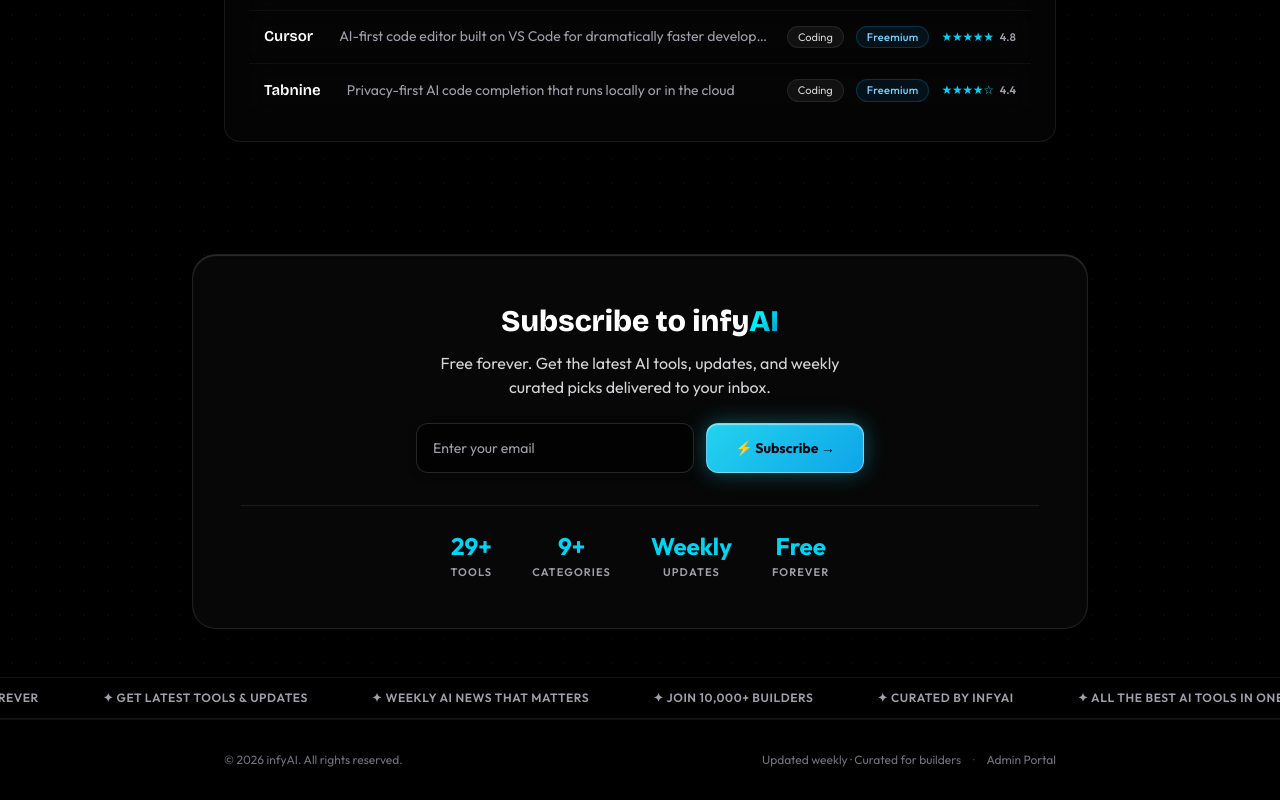
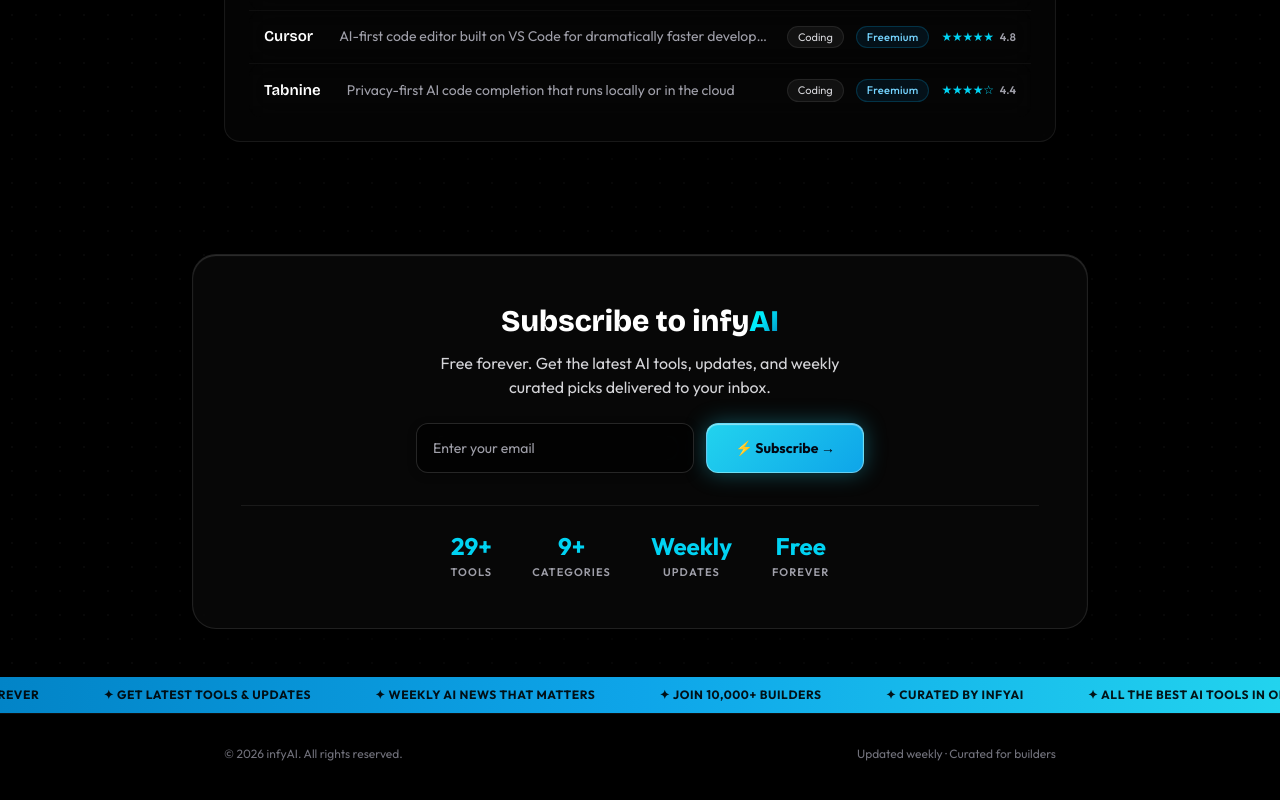
Before and after one commit to madityapr/InfyAI, a React (Vite) app: page / in a window 1280 px wide. Shown: the part 2061-2861 px from the top of the page. Built offline with nearby package versions, Linux system fonts and the light colour scheme; no server answers; the database is empty.

Commit message:
style: remove admin link from footer and apply vibrant blue-cyan gradient to ticker marquee

```diff
--- a/src/App.tsx
+++ b/src/App.tsx
@@ -438,13 +438,19 @@
         </div>
       </section>
 
-      {/* ── Ticker bar (Monochrome Glass) ── */}
-      <div className="relative z-10 overflow-hidden py-3 bg-black/50 backdrop-blur-md border-y border-white/[0.08]">
+      {/* ── Ticker bar (Vibrant Blue/Cyan Gradient) ── */}
+      <div
+        className="relative z-10 overflow-hidden py-2.5 shadow-lg"
+        style={{
+          background: "linear-gradient(90deg, #0284c7 0%, #0ea5e9 25%, #22d3ee 50%, #38bdf8 75%, #0284c7 100%)",
+          backgroundSize: "200% 100%",
+        }}
+      >
         <div className="ticker-track">
           {TICKER_ITEMS.map((item, i) => (
             <span
               key={i}
-              className="text-xs tracking-wider uppercase font-semibold text-zinc-400 whitespace-nowrap px-8"
+              className="text-xs tracking-wider uppercase font-extrabold text-black/90 whitespace-nowrap px-8"
               style={{ fontFamily: "'Outfit', sans-serif" }}
             >
               {item}
@@ -459,13 +465,9 @@
           <p className="text-zinc-500 text-xs">
             © {new Date().getFullYear()} infyAI. All rights reserved.
           </p>
-          <div className="flex items-center gap-3 text-xs text-zinc-500">
-            <span>Updated weekly · Curated for builders</span>
-            <span className="text-zinc-700">·</span>
-            <a href="/admin" className="hover:text-cyan-400 transition-colors">
-              Admin Portal
-            </a>
-          </div>
+          <p className="text-zinc-500 text-xs">
+            Updated weekly · Curated for builders
+          </p>
         </div>
       </footer>
     </div>
```
